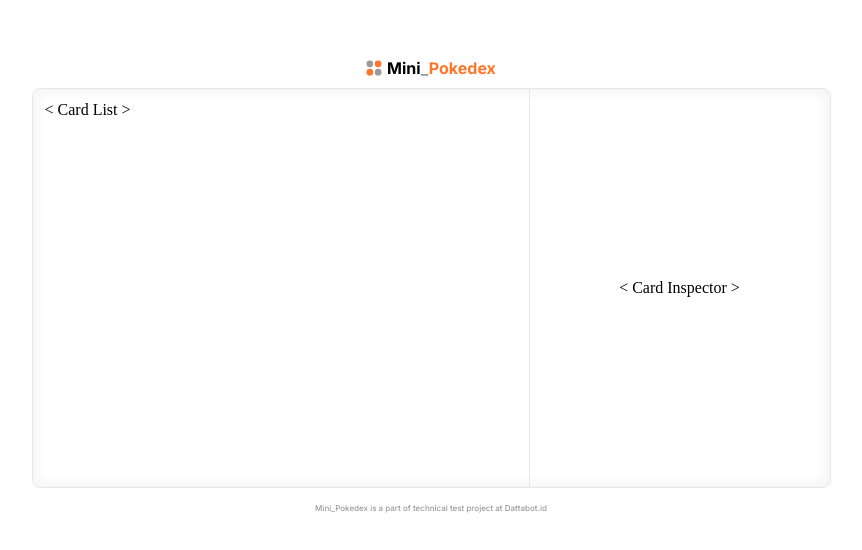
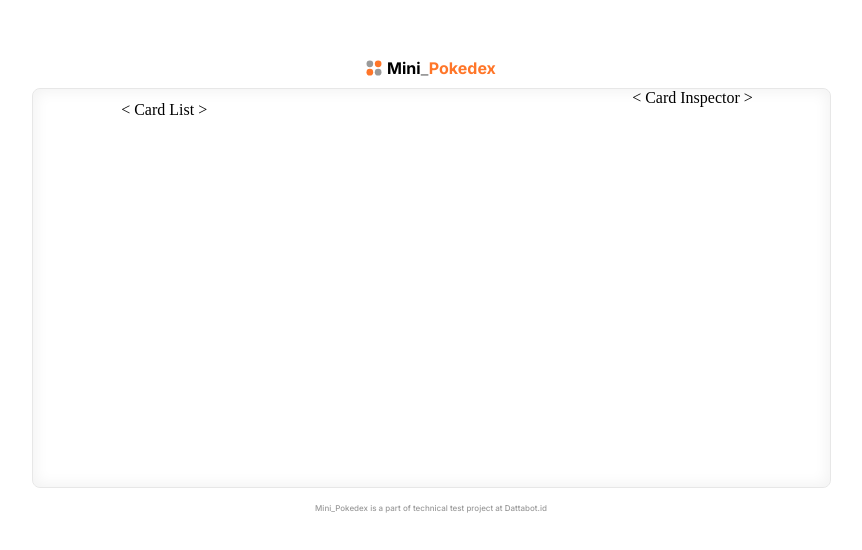
Before and after one commit to raihanalmenata/mini-pokedex, a React (Vite) app: page / in a window 1280 px wide. Shown: the part 112-662 px from the top of the page, without its empty margins (209-1071 px from the left). Built offline with nearby package versions, Linux system fonts and the light colour scheme.

Commit message:
Updated style

```diff
--- a/src/App/style.css
+++ b/src/App/style.css
@@ -44,14 +44,5 @@ body {
 
   display: flex;
   flex-direction: column;
+  max-width: 499px;
 }
-
-#card-inspector {
-  flex-grow: 1;
-  max-width: 300px;
-  border-left: 1px solid var(--gray-2);
-
-  display: flex;
-  justify-content: center;
-  align-items: center;
-}
```
